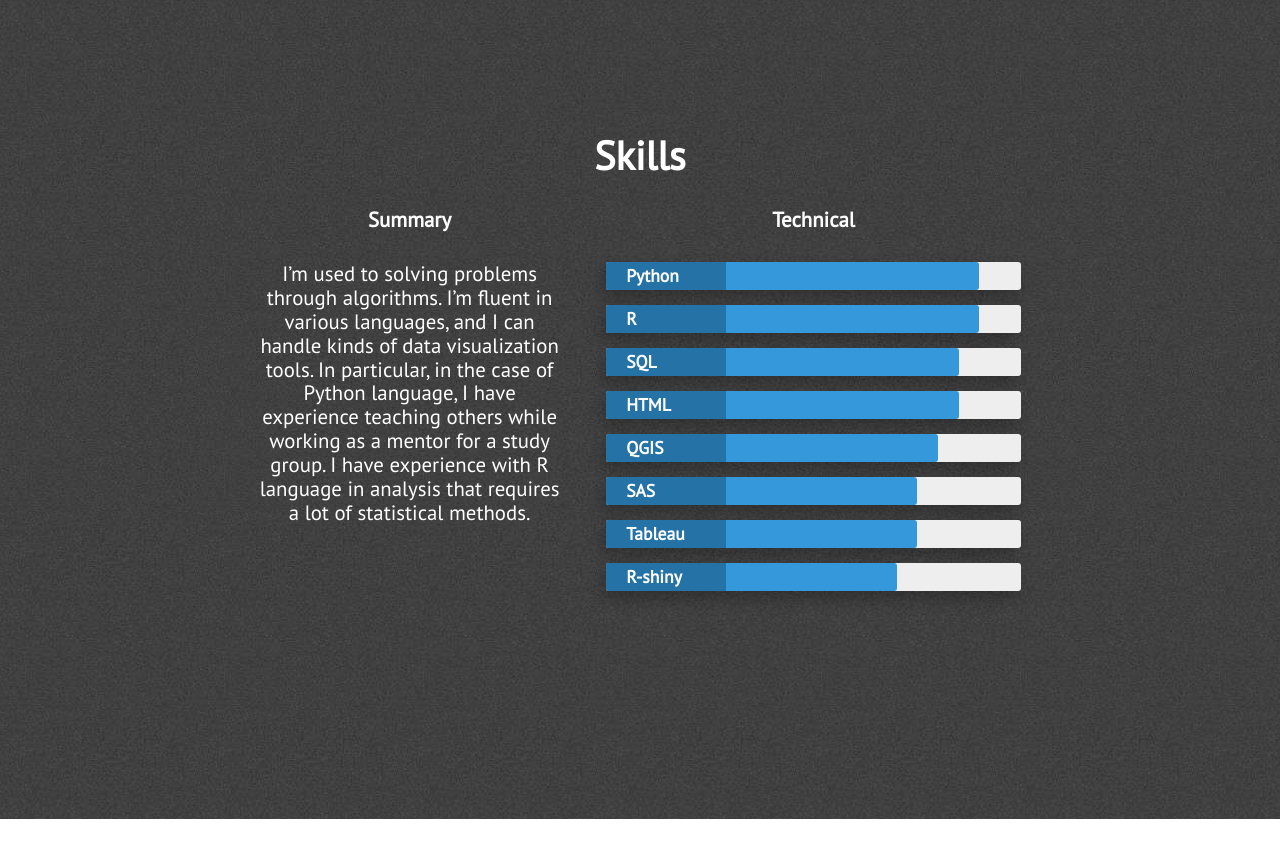
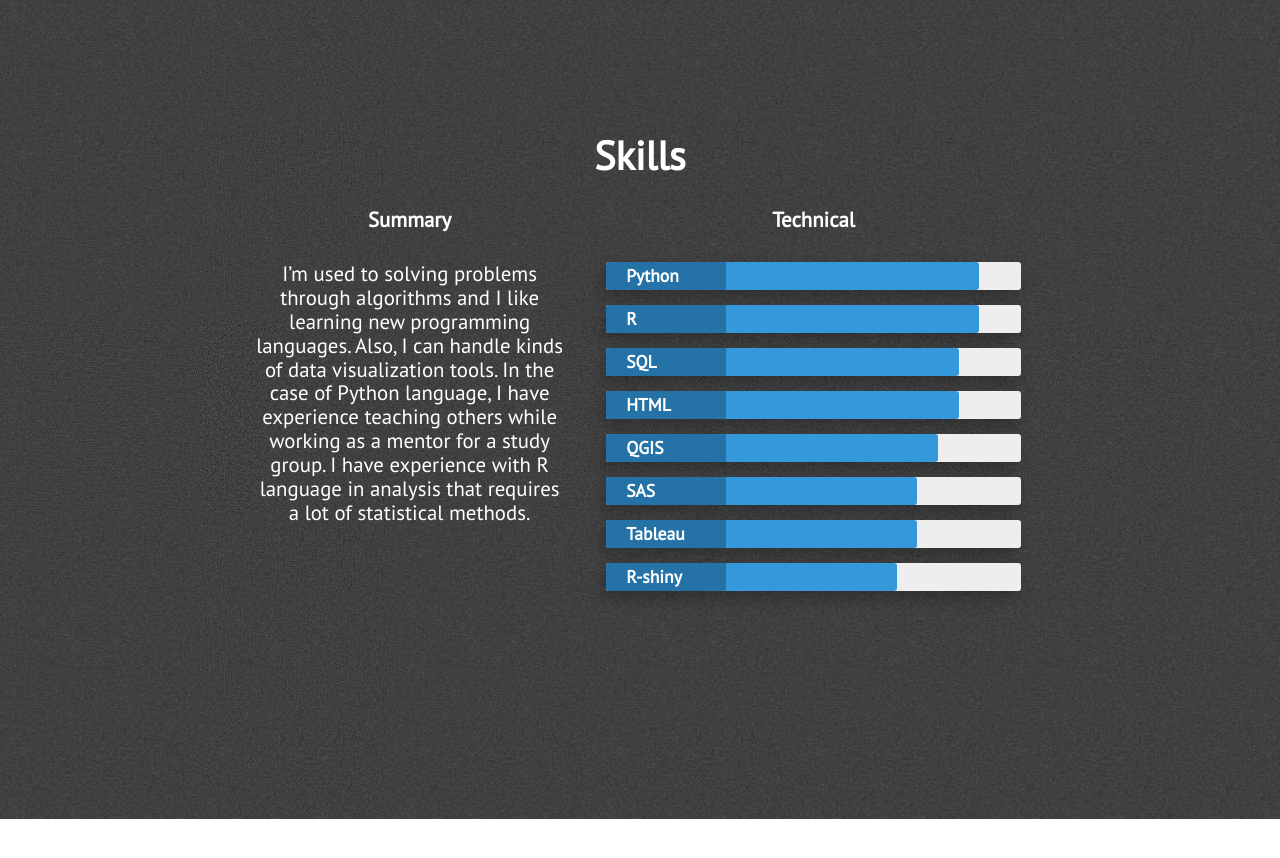
Before and after one commit to YoungheeGGO/YoungheeGGo.github.io, a Jekyll site: the page built from index.html, in a window 1280 px wide and 900 px high, scrolled down 2001 px. Shown: the top 858 px of the window. Built offline with Jekyll 4.4.1, drawn with Linux system fonts in a browser that asks for light colours; nearby versions of some CDN libraries.

Commit message:
Update skills.html

```diff
--- a/_includes/skills.html
+++ b/_includes/skills.html
@@ -8,7 +8,8 @@
                 <div class="what-i-do">
                     <h3 class="center-align skills-subsection">Summary</h3>
                     <p class="paragraph-text center-align">
-                        I’m used to solving problems through algorithms. I’m fluent in various languages, and I can handle kinds of data visualization tools. In particular, in the case of Python language, I have experience teaching others while working as a mentor for a study group. I have experience with R language in analysis that requires a lot of statistical methods.
+                        I’m used to solving problems through algorithms and I like learning new programming languages. Also, I can handle kinds of data visualization tools. In the case of Python language, I have experience teaching others while working as a mentor for a study group. I have experience with R language in analysis that requires a lot of statistical methods.
+
                     </p>
                 </div>
                 <div class="technical-skills">
```
